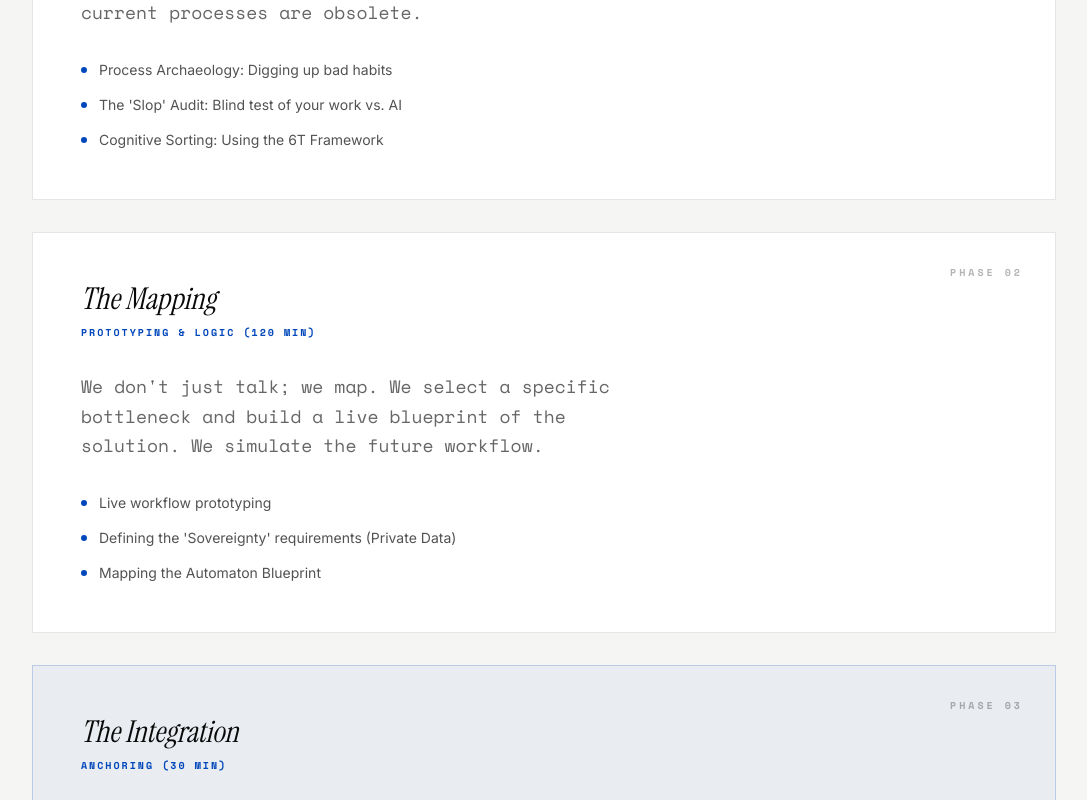
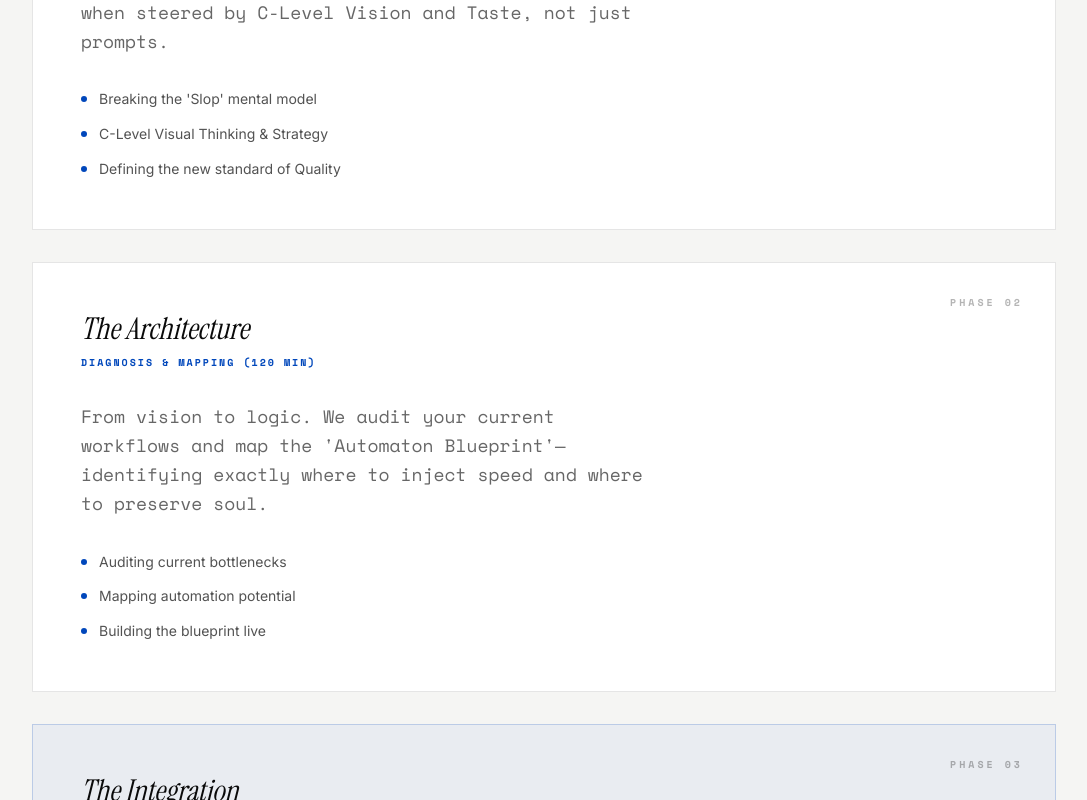
Before and after one commit to princeofwellness/researchlab, a Next.js app: page /protocol in a window 1280 px wide. Shown: the part 2360-3160 px from the top of the page, without its empty margins (96-1183 px from the left). Built offline with nearby package versions, Linux system fonts and the light colour scheme.

Commit message:
Enhance Protocol Arc with Vision, Architecture, and Integration phases

```diff
--- a/src/app/protocol/page.tsx
+++ b/src/app/protocol/page.tsx
@@ -207,33 +207,33 @@ export default function ProtocolPage() {
                 <div className="space-y-8 max-w-5xl mx-auto">
                     <PhaseCard
                         number="01"
-                        title="The Diagnosis"
-                        subtitle="AUDIT & MINDSET (90 MIN)"
-                        desc="We audit your 'Mental Operating System.' We expose the 'Slop' (generic output) and identify where your current processes are obsolete."
+                        title="The Vision"
+                        subtitle="OPENING THE STATE (90 MIN)"
+                        desc="We start with the 'Art of the Possible'. We shatter the 'Sea of Sameness' by showing what AI looks like when steered by C-Level Vision and Taste, not just prompts."
                         items={[
-                            "Process Archaeology: Digging up bad habits",
-                            "The 'Slop' Audit: Blind test of your work vs. AI",
-                            "Cognitive Sorting: Using the 6T Framework"
+                            "Breaking the 'Slop' mental model",
+                            "C-Level Visual Thinking & Strategy",
+                            "Defining the new standard of Quality"
                         ]}
                     />
                     <PhaseCard
                         number="02"
-                        title="The Mapping"
-                        subtitle="PROTOTYPING & LOGIC (120 MIN)"
-                        desc="We don't just talk; we map. We select a specific bottleneck and build a live blueprint of the solution. We simulate the future workflow."
+                        title="The Architecture"
+                        subtitle="DIAGNOSIS & MAPPING (120 MIN)"
+                        desc="From vision to logic. We audit your current workflows and map the 'Automaton Blueprint'—identifying exactly where to inject speed and where to preserve soul."
                         items={[
-                            "Live workflow prototyping",
-                            "Defining the 'Sovereignty' requirements (Private Data)",
-                            "Mapping the Automaton Blueprint"
+                            "Auditing current bottlenecks",
+                            "Mapping automation potential",
+                            "Building the blueprint live"
                         ]}
                     />
                     <PhaseCard
                         number="03"
                         title="The Integration"
-                        subtitle="ANCHORING (30 MIN)"
-                        desc="Speed without direction is dangerous. We end by grounding the team, defining the 'Human Constant,' and handing over the navigation tools."
+                        subtitle="HANDOVER & ANCHORING (30 MIN)"
+                        desc="We don't just leave you with ideas. We install the 'Cognitive OS'. You walk away with a functioning Digital Toolkit and the mindset to navigate the new speed."
                         items={[
-                            "The 'Human Constant' session with Roman",
+                            "The 'Human Constant' session",
                             "Handover of the Digital Toolkit",
                             "Installation of the Decision Matrix"
                         ]}
@@ -254,9 +254,9 @@ export default function ProtocolPage() {
                         title="The Studio"
                         focus="CREATIVE & BRAND"
                         expert="The Creative"
-                        desc="For marketing, design, and content teams. We move from generating ideas to generating variations. The goal is variance, taste, and escaping the 'Sea of Sameness'."
+                        desc="For C-levels, design leads, and brand guardians. We focus on Visual Strategy and 'How to Think' with AI. The goal is variance, taste, and high-level direction."
                         outcome="The '100-to-1' Curation Workflow"
-                        tags={["Taste", "Variance", "Multimedia", "Brand Voice"]}
+                        tags={["Taste", "Visual Strategy", "C-Level Thinking", "Brand Voice"]}
                         active={false}
                     />
                     <TrackCard
```
